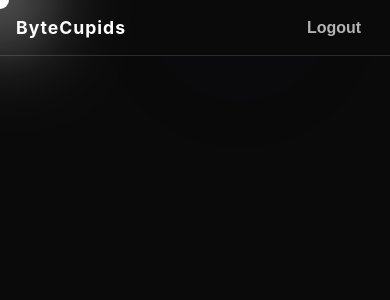
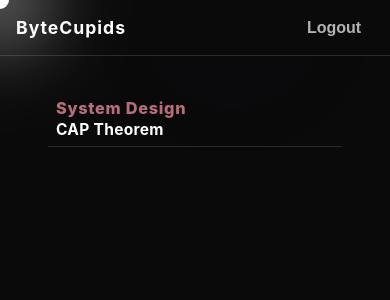
Before and after one commit to Jenish-1235/ByteCupids-frontend, a React (Vite) app: page /content in a window 390 px wide. Shown: the top 300 px of the page. Built offline with nearby package versions, Linux system fonts and the light colour scheme.

Commit message:
prog : topic page header

```diff
--- a/src/components/TopicPage/TopicPageHeader.tsx
+++ b/src/components/TopicPage/TopicPageHeader.tsx
@@ -1,59 +1,24 @@
 import React from "react";
+import "../../styles/components/TopicPage/TopicPageHeader.css";
 
 interface TopicPageHeaderProps {
-  topicName: string;
-  subtopicName: string;
-  onPrev: () => void;
-  onNext: () => void;
-  prevDisabled: boolean;
-  nextDisabled: boolean;
+  moduleName: string;
+  userName: string;
+  selectedTopic: string;
 }
 
 const TopicPageHeader: React.FC<TopicPageHeaderProps> = ({
-  topicName,
-  subtopicName,
-  onPrev,
-  onNext,
-  prevDisabled,
-  nextDisabled,
+  moduleName,
+  userName,
+  selectedTopic
 }) => (
-  <header className="header">
-    <div className="greeting">
-      <span className="header-topic-name">{topicName}</span>
-      <span>→</span>
-      <span className="subtopic">{subtopicName}</span>
+  <header className="topic-header">
+    <div className="topic-header__bar">
+      <span className="topic-header__module">{moduleName}</span>
+      <span className="topic-header__user">{userName}</span>
     </div>
-    <div className="profile topic-header-nav">
-      <span
-        className="header-nav-btn"
-        aria-disabled={prevDisabled}
-        onClick={prevDisabled ? undefined : onPrev}
-      >
-        <svg width="28" height="28" viewBox="0 0 24 24" fill="none">
-          <path
-            d="M15 18l-6-6 6-6"
-            stroke="#7fffd4"
-            strokeWidth="2.2"
-            strokeLinecap="round"
-            strokeLinejoin="round"
-          />
-        </svg>
-      </span>
-      <span
-        className="header-nav-btn"
-        aria-disabled={nextDisabled}
-        onClick={nextDisabled ? undefined : onNext}
-      >
-        <svg width="28" height="28" viewBox="0 0 24 24" fill="none">
-          <path
-            d="M9 6l6 6-6 6"
-            stroke="#7fffd4"
-            strokeWidth="2.2"
-            strokeLinecap="round"
-            strokeLinejoin="round"
-          />
-        </svg>
-      </span>
+    <div className="topic-header__topic-bar">
+      <span className="topic-header__topic">{selectedTopic}</span>
     </div>
   </header>
 );
--- a/src/pages/TopicPage.tsx
+++ b/src/pages/TopicPage.tsx
@@ -2,6 +2,7 @@ import React from "react";
 import TopicPageSidebar from "../components/TopicPage/TopicPageSidebar";
 import TopBarMobile from "../components/Home/TopBarMobile";
 import "../styles/pages/TopicPage.css";
+import TopicPageHeader from "../components/TopicPage/TopicPageHeader";
 
 // Dummy data for demonstration
 const topics = ["CAP Theorem", "Quoram"];
@@ -27,11 +28,7 @@ const TopicPage: React.FC = () => {
         onSubtopicSelect={(currentSubtopic) => console.log(`Selected topic: ${currentSubtopic}`)}
       />
       <main className="main">
-        {/* Add TopicPageHeader, ModuleTabBar (if needed), TopicPageContent, TopicPageRightbar here */}
-        {/* Example placeholders: */}
-        {/* <TopicPageHeader ... /> */}
-        {/* <TopicPageContent ... /> */}
-        {/* <TopicPageRightbar ... /> */}
+        <TopicPageHeader moduleName="System Design" userName="Jenish-1235" selectedTopic="CAP Theorem" />
       </main>
     </div>
   );
--- a/src/styles/components/Home/DashboardHeader.css
+++ b/src/styles/components/Home/DashboardHeader.css
@@ -12,22 +12,6 @@
   position: relative;
   z-index: 1;
   max-width: 95.6%;
-}
-
-.dashboard-header__branding-bar {
-  width: 100%;
-  padding: 1.2rem 2.5rem 0.2rem 2.5rem;
-  display: flex;
-  align-items: center;
-  justify-content: space-between; /* Branding left, username right */
-}
-
-.dashboard-header__branding {
-  font-family: var(--font-family), sans-serif;
-  font-size: var(--font-size-h2);
-  color: var(--color-white);
-  font-weight: var(--font-weight-bold);
-  letter-spacing: 1px;
 }
 
 .dashboard-header__welcome-bar {
--- /dev/null
+++ b/src/styles/components/TopicPage/TopicPageHeader.css
@@ -0,0 +1,144 @@
+.topic-header {
+    width: 100%;
+    background: transparent;
+    border-radius: var(--border-radius-xl);
+    padding: 0;
+    display: flex;
+    flex-direction: column;
+    gap: 0;
+    position: relative;
+    z-index: 1;
+    max-width: 95.6%;
+    min-height: 4.5rem;
+}
+
+.topic-header__bar {
+    width: 100%;
+    display: flex;
+    justify-content: space-between;
+    align-items: flex-end;
+    padding: 2.5rem 3rem 0rem 3rem;
+    background: transparent;
+    min-height: 3.5rem;
+}
+
+.topic-header__module {
+    font-size: 1.25rem;
+    font-weight: 800;
+    color: var(--color-rose-gold);
+    letter-spacing: 0.7px;
+    text-shadow: 0 2px 18px rgba(170, 0, 255, 0.10);
+    max-width: 60vw;
+    overflow: hidden;
+    text-overflow: ellipsis;
+    white-space: nowrap;
+    line-height: 1.18;
+    font-family: var(--font-family), sans-serif;
+}
+
+.topic-header__user {
+    font-size: 1.25rem;
+    color: var(--color-text-primary);
+    font-weight: 600;
+    letter-spacing: 0.5px;
+    background: rgba(170, 0, 255, 0.09);
+    padding: 0.45em 1.3em;
+    border-radius: var(--border-radius-lg);
+    transition: background 0.2s;
+    line-height: 1.2;
+    box-shadow: 0 2px 12px rgba(170, 0, 255, 0.07);
+}
+
+.topic-header__topic-bar {
+    width: 100%;
+    padding: 0 3rem 0.7rem 3rem;
+    display: flex;
+    align-items: flex-start;
+    border-bottom: 1px solid var(--color-surface-2);
+    margin-bottom: 0.2rem;
+}
+
+.topic-header__topic {
+    font-size: 2.35rem;
+    font-weight: 700;
+    color: var(--color-text-primary);
+    letter-spacing: 0.3px;
+    line-height: 1.35;
+    max-width: 80vw;
+    overflow: hidden;
+    text-overflow: ellipsis;
+    white-space: nowrap;
+    font-family: var(--font-family), sans-serif;
+}
+
+/* Tablet: Reduce padding and font sizes, and further restrict module name width */
+@media (max-width: 900px) {
+    .topic-header {
+        max-width: 100%;
+        padding: 0;
+        margin-bottom: 1.2rem;
+        min-height: 3.2rem;
+    }
+
+    .topic-header__bar {
+        padding: 1.2rem 1.2rem 0rem 1.2rem;
+        min-height: 2.5rem;
+    }
+
+    .topic-header__module {
+        font-size: 1.35rem;
+        max-width: 50vw;
+    }
+
+    .topic-header__user {
+        font-size: 1rem;
+        padding: 0.18em 0.7em;
+    }
+
+    .topic-header__topic-bar {
+        padding: 0 1.2rem 0.4rem 1.2rem;
+    }
+
+    .topic-header__topic {
+        font-size: 1.05rem;
+        max-width: 65vw;
+    }
+}
+
+/* Mobile: Stack, shrink, and tighten */
+@media (max-width: 600px) {
+    .topic-header {
+        margin-bottom: 0.5rem;
+        border-radius: var(--border-radius-md);
+        min-height: 2.2rem;
+    }
+
+    .topic-header__bar {
+        align-items: flex-start;
+        padding: 0.7rem 0.5rem 0rem 0.5rem;
+        gap: 0.3rem;
+        min-height: 1.5rem;
+    }
+
+    .topic-header__module {
+        font-size: 1.02rem;
+        margin-bottom: 0.1rem;
+        max-width: 90vw;
+    }
+
+    .topic-header__user {
+        font-size: 0.92rem;
+        margin-top: 0.1rem;
+        padding: 0.22em 0.6em;
+        display: none;
+    }
+
+    .topic-header__topic-bar {
+        padding: 0 0.5rem 0.3rem 0.5rem;
+    }
+
+    .topic-header__topic {
+        font-size: 0.97rem;
+        max-width: 90vw;
+    }
+}
```
